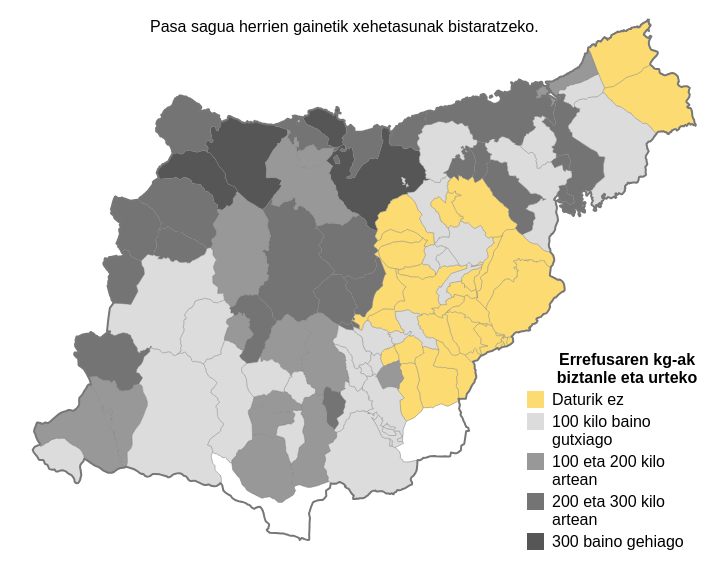
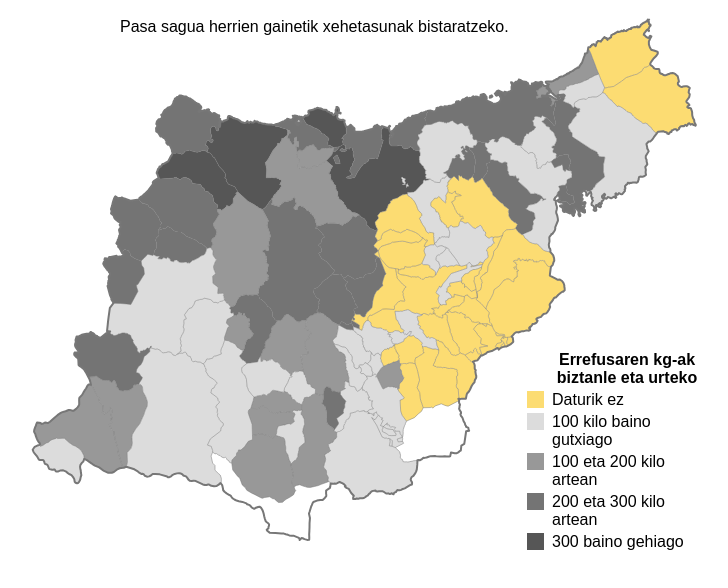
Before and after one commit to iametza/zero-zabor-gipuzkoako-birziklapen-tasa-2014, a plain HTML site: page 2014-gipuzkoa-errefusa.html in a window 1280 px wide. Shown: the whole page, without its empty margins (275-1003 px from the left). Drawn offline with Linux system fonts and the light colour scheme.

Commit message:
Hasierako mezuaren kokapena egokitu

```diff
--- a/css/estiloa.css
+++ b/css/estiloa.css
@@ -32,7 +32,7 @@
 }
 
 .hasierako-mezua {
-    left: 125px;
+    left: 95px;
     margin-top: 10px;
     position: absolute;
     text-align: center;
```
